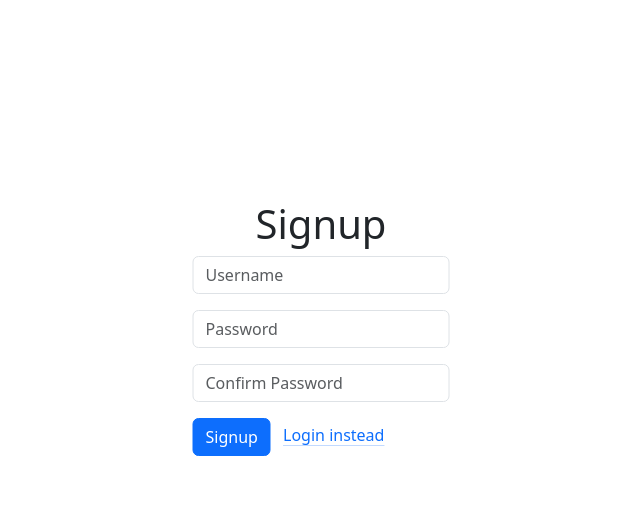
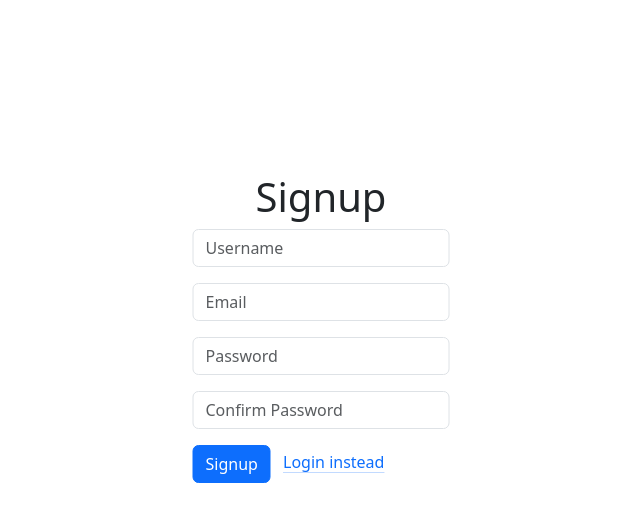
Before and after one commit to faridisayev/Flask-Login-2FA, a Flask app: page /auth/signup in a window 1280 px wide. Shown: the part 72-594 px from the top of the page, without its empty margins (319-959 px from the left). Run offline with Flask 3, Linux system fonts and the light colour scheme.

Commit message:
Request user email when signing up

```diff
--- a/app/auth/forms.py
+++ b/app/auth/forms.py
@@ -1,21 +1,30 @@
 from flask_wtf import FlaskForm
-from wtforms import StringField, PasswordField, SubmitField, BooleanField
+from wtforms import StringField, PasswordField, SubmitField, BooleanField, EmailField
 from wtforms.validators import InputRequired, Length, EqualTo, Regexp, ValidationError
 from app.models.account import Account
 import re
 
 class SignupForm(FlaskForm):
-    username = StringField(validators=[InputRequired(), Length(min=4, max=20)])
-    password = PasswordField(validators=[InputRequired(), Regexp(re.compile(r"^(?=.*\d)(?=.*[a-z])(?=.*[A-Z]).{1,80}$"))])
+    username = StringField(validators=[InputRequired(), Length(max=20)])
+    email = EmailField(validators=[InputRequired(), Length(max=80)])
+    password = PasswordField(validators=[InputRequired(), Regexp(re.compile(r"^(?=.*\d)(?=.*[a-z])(?=.*[A-Z]).{8,80}$"))])
     confirm_password = PasswordField(validators=[InputRequired(), EqualTo('password')])
     submit = SubmitField('Signup')
 
     def validate_username(self, username):
         existing_username = Account.query.filter_by(username = username.data).first()
-        if existing_username: raise ValidationError('This username is already taken.')
+        if existing_username: raise ValidationError('An account with this username already exists.')
+
+    def validate_email(self, email):
+        existing_email = Account.query.filter_by(email = email.data).first()
+        if existing_email: raise ValidationError('An account with this email already exists.')
 
 class LoginForm(FlaskForm):
     username = StringField(validators=[InputRequired()])
     password = PasswordField(validators=[InputRequired()])
     remember_me = BooleanField()
     submit = SubmitField('Login')
+
+class VerifyForm(FlaskForm):
+    email = EmailField(validators=[InputRequired(), Length(max=80)])
+    submit = SubmitField('Submit')
--- a/app/auth/routes.py
+++ b/app/auth/routes.py
@@ -2,9 +2,10 @@ from flask import render_template, flash, redirect, request, url_for
 from app.auth import bp
 from app.extensions import db, limiter
 from app.models.account import Account
-from app.auth.forms import SignupForm, LoginForm
+from app.auth.forms import SignupForm, LoginForm, VerifyForm
 from flask_bcrypt import generate_password_hash, check_password_hash
 from flask_login import login_user
+from flask_mail import Message
 
 @bp.route('/login', methods = ['GET', 'POST'])
 @limiter.limit('10/minute')
@@ -25,7 +26,7 @@ def login():
 def signup():
     form = SignupForm()
     if form.validate_on_submit():
-        db.session.add(Account(username = form.username.data, password = generate_password_hash(form.password.data)))
+        db.session.add(Account(username = form.username.data, email = form.email.data, password = generate_password_hash(form.password.data)))
         db.session.commit()
         flash('You have successfully signed up.', 'success')
         return redirect(url_for('auth.signup'))
--- a/app/models/account.py
+++ b/app/models/account.py
@@ -5,8 +5,10 @@ from sqlalchemy.sql import func
 class Account(db.Model, UserMixin):
     id = db.Column(db.Integer, primary_key = True)
     username = db.Column(db.String(20), nullable = False, unique = True)
+    email = db.Column(db.String(80), nullable = False, unique = True)
     password = db.Column(db.String(80), nullable = False)
     created_at = db.Column(db.DateTime(timezone = True), server_default = func.now())
+    is_verified = db.Column(db.Boolean, nullable = False, default = False)
 
     def __repr__(self):
         return f'<Account ID: {self.id}>'
--- a/app/templates/account.html
+++ b/app/templates/account.html
@@ -7,10 +7,10 @@
     <div class="container text-start bg-dark text-white rounded p-4">
         <p><b>#:</b> {{ current_user.id }}</p>
         <p><b>Username:</b> {{ current_user.username }}</p>
+        <p><b>Email:</b> {{ current_user.email }}</p>
         <p><b>Password:</b> {{ current_user.password }}</p>
         <p><b>Created:</b> {{ current_user.created_at }}</p>
-        {% if not current_user.username == 'administrator' %}
-            <p><a class="btn btn-danger" href="{{ url_for('main.delete_account', id = current_user.id) }}">Delete account</a></p>
-        {% endif %}
+        <p><b>Account verified:</b> {{ current_user.is_verified }}</p>
+        <p><a class="btn btn-danger" href="{{ url_for('main.delete_account', id = current_user.id) }}">Delete account</a></p>
     </div>
 {% endblock %}
--- a/app/templates/auth/signup.html
+++ b/app/templates/auth/signup.html
@@ -15,6 +15,16 @@
             {{ form.username(class = 'form-control', placeholder = 'Username') }}
             {% if form.username.errors %}
                 {% for error in form.username.errors %}
+                    <div class="alert alert-danger mt-1">
+                        {{ error }}
+                    </div>
+                {% endfor %}
+            {% endif %}
+        </div>
+        <div class="mb-3">
+            {{ form.email(class = 'form-control', placeholder = 'Email') }}
+            {% if form.email.errors %}
+                {% for error in form.email.errors %}
                     <div class="alert alert-danger mt-1">
                         {{ error }}
                     </div>
```
Also changed, not shown: database.db.
